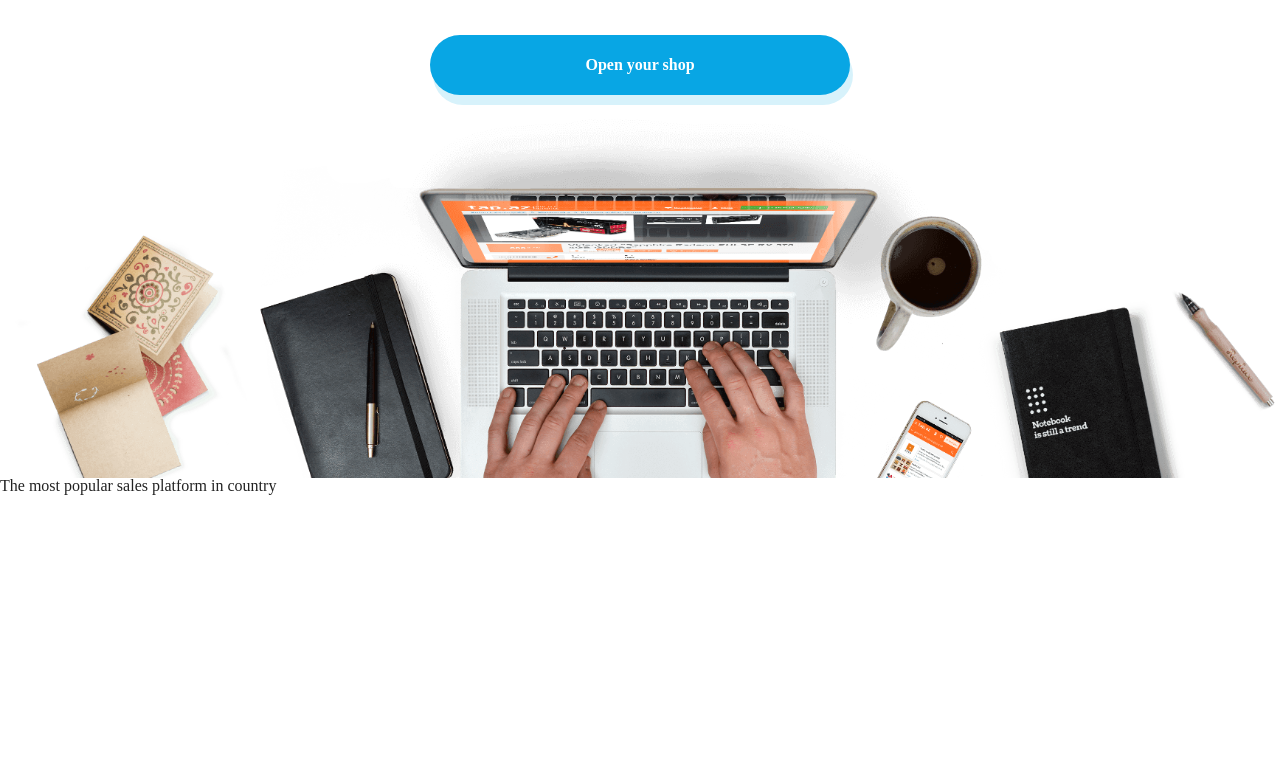
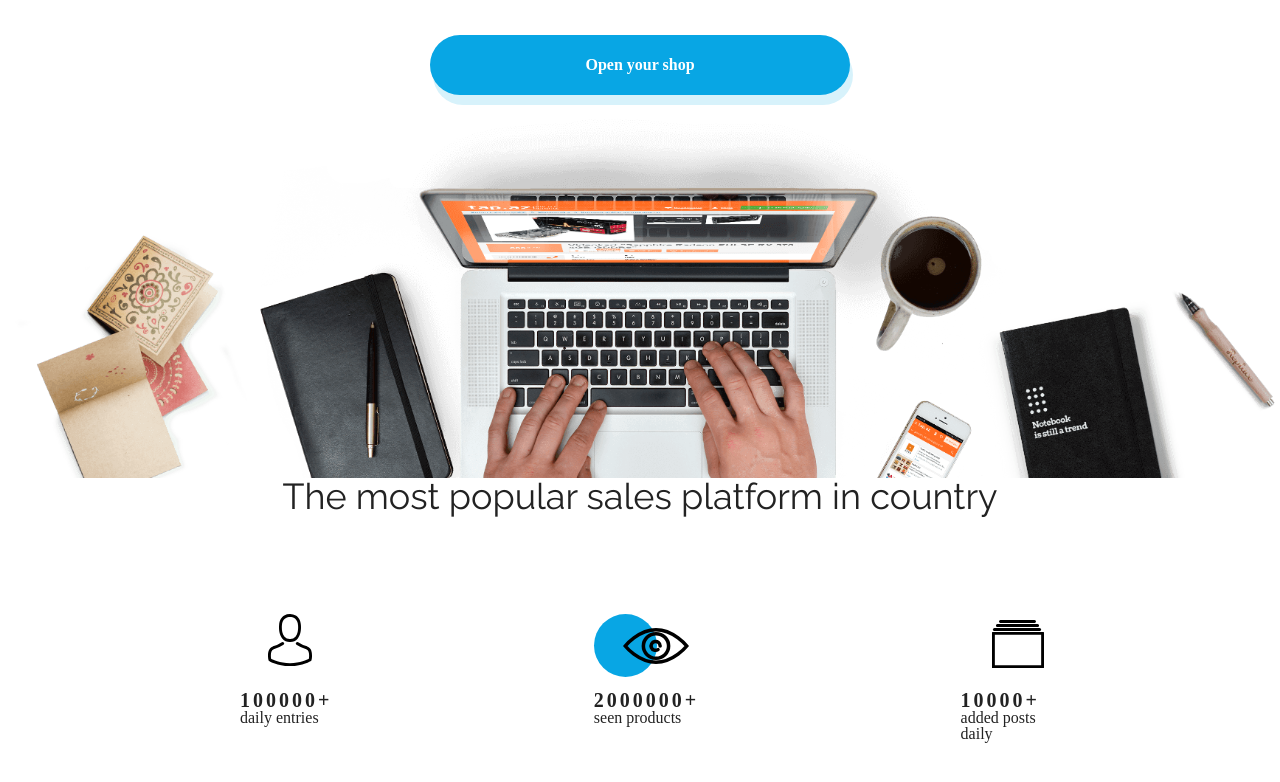
Before and after one commit to Bagrianow/BestShop, a plain HTML site: page index.html in a window 1280 px wide. Shown: the part 288-1070 px from the top of the page. Before the commit the page ends 830 px from the top, so only its background shows below. Drawn offline with Linux system fonts and the light colour scheme.

Commit message:
addint css to second page

```diff
--- a/css/style.css
+++ b/css/style.css
@@ -101,3 +101,68 @@ html {
 .btn--large {
     padding: 22px 155px;
 }
+.statistic__title {
+    font-family: var(--font-raleway);
+    font-size: 2.25rem;
+    text-align: center;
+}
+.statistics {}
+.statistics__container {
+    max-width: 800px;
+    margin: 100px auto 120px;
+    display: flex;
+    justify-content: space-between;
+
+}
+.statistic__single {
+    max-width: 160px;
+    display: flex;
+    flex-direction: column;
+    justify-content: flex-start;
+    align-items: center;
+    text-align: center;
+    font-family: var(--font-raleway);
+
+}
+
+.statistics__circle {
+    border-radius: 50%;
+    width: 63px;
+    height: 63px;
+    position: relative;
+}
+
+.statistics__img {
+    position: absolute;
+}
+
+.statistic__single:nth-child(1) .statistics__circle {
+    background-color: var(--forth-red);
+}
+.statistics__single:nth-child(1) .statistics__img {
+    top: 0;
+    left: 45%;
+}
+.statistics__single:nth-child(2) .statistics__circle {
+    background-color: var(--primary-blue);
+}
+.statistics__single:nth-child(2) .statistics__img {
+    top: 14px;
+    left: 47%;
+}
+.statistic__single:nth-child(3) .statistics__circle {
+    background-color: var(--fifth-green)
+}
+.statistics__single:nth-child(3) .statistics__img {
+    top: 6px;
+    left: 50%;
+}
+.statistics__number {
+    font-size: 1.25rem;
+    font-weight: 800;
+    letter-spacing: .1875rem;
+    margin-top: 13px;
+}
+.statistics__description {
+
+}
--- a/index.html
+++ b/index.html
@@ -38,25 +38,28 @@
 </main>
 <section class="statistics">
     <div class="container">
-        <h2>The most popular sales platform in country</h2>
+        <h2 class="statistic__title">The most popular sales platform in country</h2>
         <div class="statistics__container">
             <div class="statistics__single">
                 <div class="statistics__circle">
-                    <img src="" alt=""></div>
-                <div class="statistics__number"></div>
-                <div class="statistics__description"></div>
+                    <img src="./css/images/Person.svg" alt="person" class="statistics__img"/>
+                </div>
+                <div class="statistics__number">100000+</div>
+                <div class="statistics__description">daily entries</div>
             </div>
             <div class="statistics__single">
                 <div class="statistics__circle">
-                    <img src="" alt=""></div>
-                <div class="statistics__number"></div>
-                <div class="statistics__description"></div>
+                    <img src="/css/images/Eye.svg" alt="eye" class="statistics__img"/>
+                </div>
+                <div class="statistics__number">2000000+</div>
+                <div class="statistics__description">seen products</div>
             </div>
             <div class="statistics__single">
                 <div class="statistics__circle">
-                    <img src="" alt=""></div>
-                <div class="statistics__number"></div>
-                <div class="statistics__description"></div>
+                    <img src="/css/images/Catalog.svg" alt="catalog" class="statistics__img"/>
+                </div>
+                <div class="statistics__number">10000+</div>
+                <div class="statistics__description">added posts<br>daily</div>
             </div>
         </div>
     </div>
```
